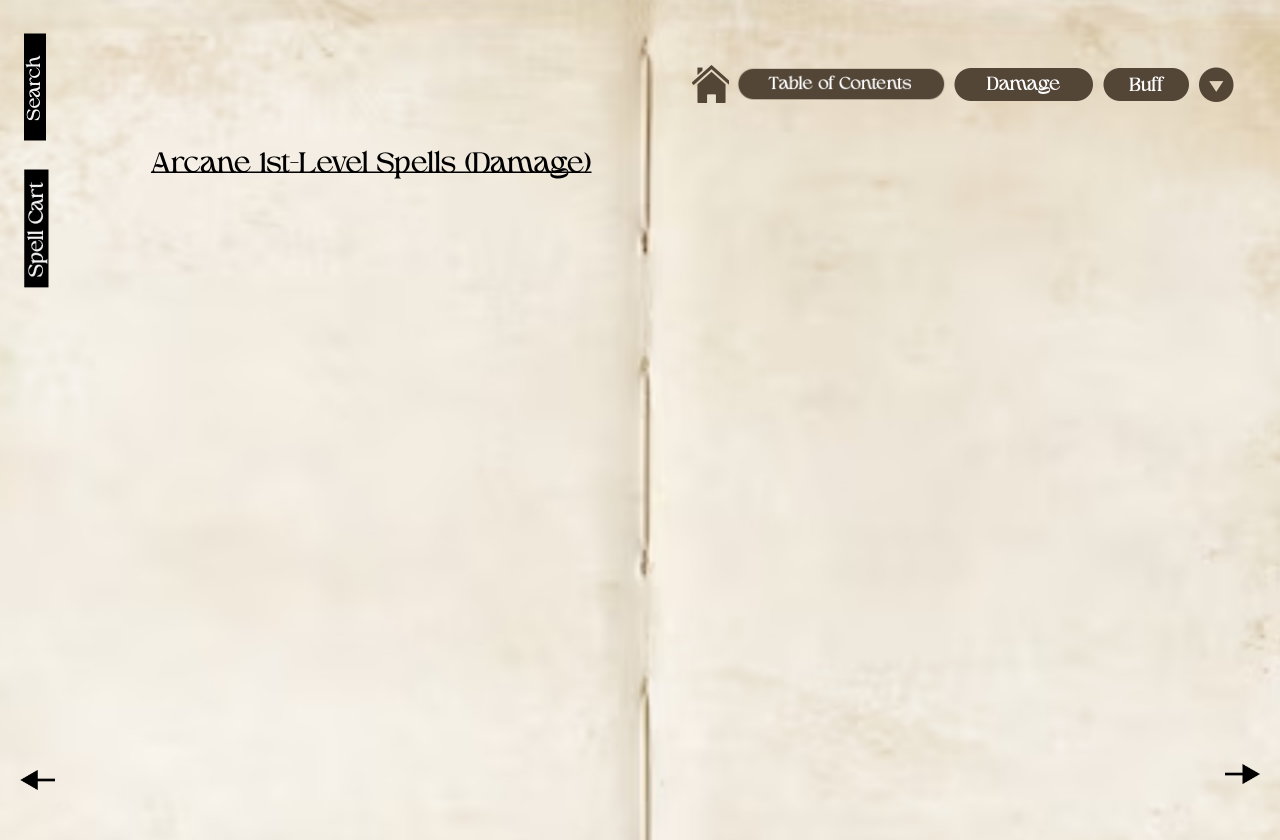
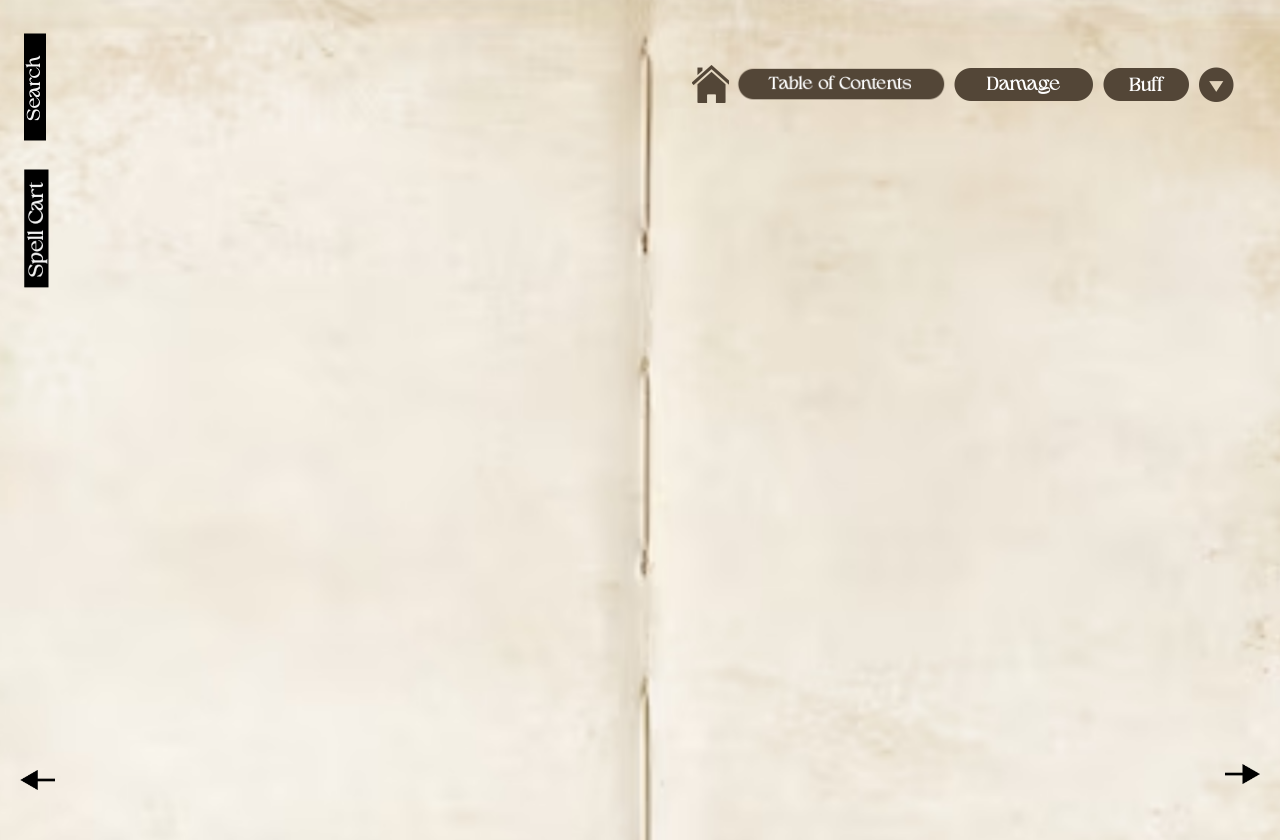
Before and after one commit to giuliacmartins/hci-pathfinder, a React (Create React App) app in the folder client/: page /spellPages in a window 1280 px wide. Built offline with nearby package versions, Linux system fonts and the light colour scheme.

Commit message:
took out the header for now

```diff
--- a/client/src/components/spellPages/SpellPages.jsx
+++ b/client/src/components/spellPages/SpellPages.jsx
@@ -21,9 +21,9 @@ function SpellPages(){
                     <img className="search" src={searchImage} alt="Search" onClick={() => {/* Navigate to search page */}}/>
                     <img className="spellCart" src={spellCartImage} alt="Spell Cart" onClick={() => {/* Navigate to cart page */}}/>
                 </div>
-                <div className="arcaneHeader">
+                {/* <div className="arcaneHeader">
                     <img className="arcaneLevelHeader" src={arcanHeaderImage} alt="Arcane 1st Level"/>
-                </div>
+                </div> */}
                 <div className="rightIcons">
                     <img className="rightNav" src={homeBrownImage} alt="Home" onClick={() => navigate("/")}/>
                     <img className="rightNav" src={tocBtnImage} alt="TOC" onClick={() => navigate("/tableofContents")}/>
--- a/client/src/components/spellPages/assets/spellPagesStyle.css
+++ b/client/src/components/spellPages/assets/spellPagesStyle.css
@@ -101,24 +101,23 @@ body, html {
     width: 50%;
 } */
 
-.arcaneHeader {
+/* .arcaneHeader {
     display: flex;
     align-items: center;
     margin: 0 auto;
-}
+} */
 
-
-.arcaneLevelHeader {
+/* .arcaneLevelHeader {
     display: flex;
     justify-content: flex-start;
     width: 100%;
-}
+} */
 
-.arcaneLevelHeader img {
+/* .arcaneLevelHeader img {
     max-width: 85%;
     margin-left: 10px;
     margin-right: 20px;
-}
+} */
 
 /* .half {
     flex-basis: 100%;
```
